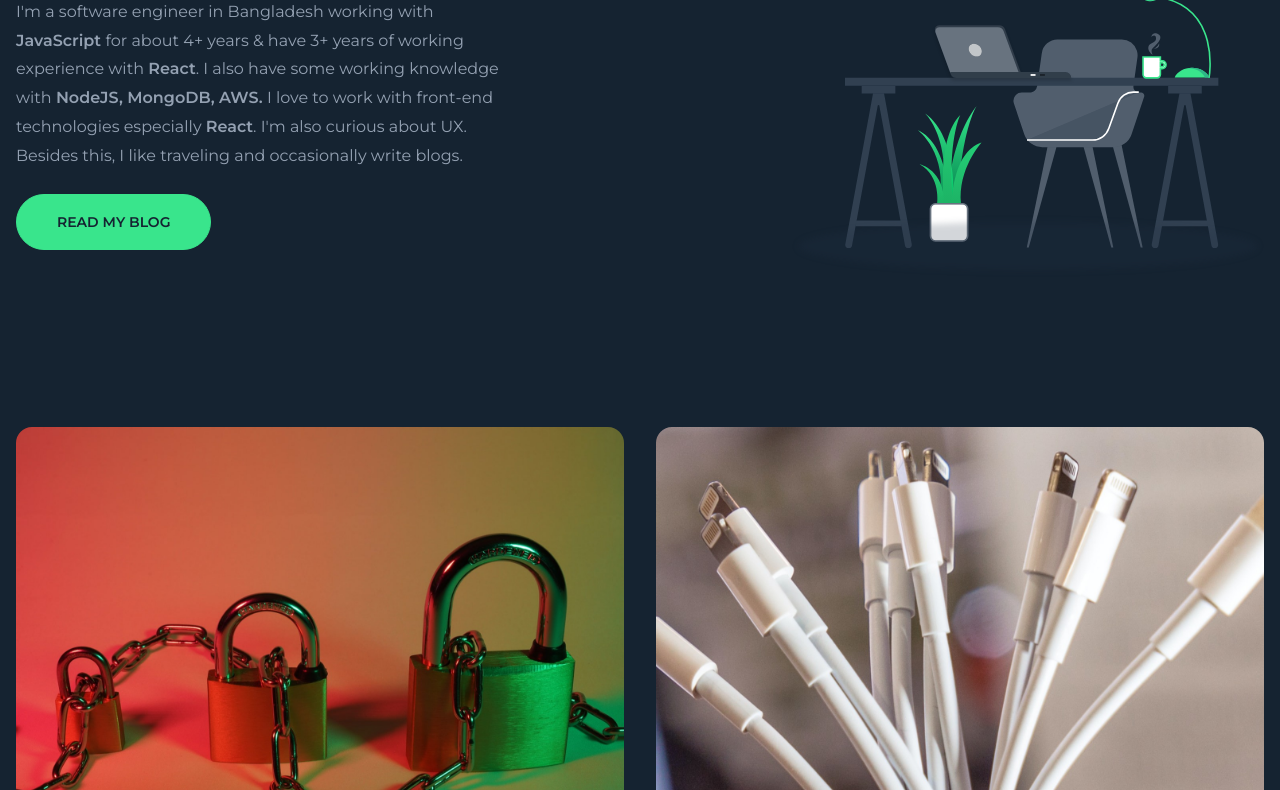
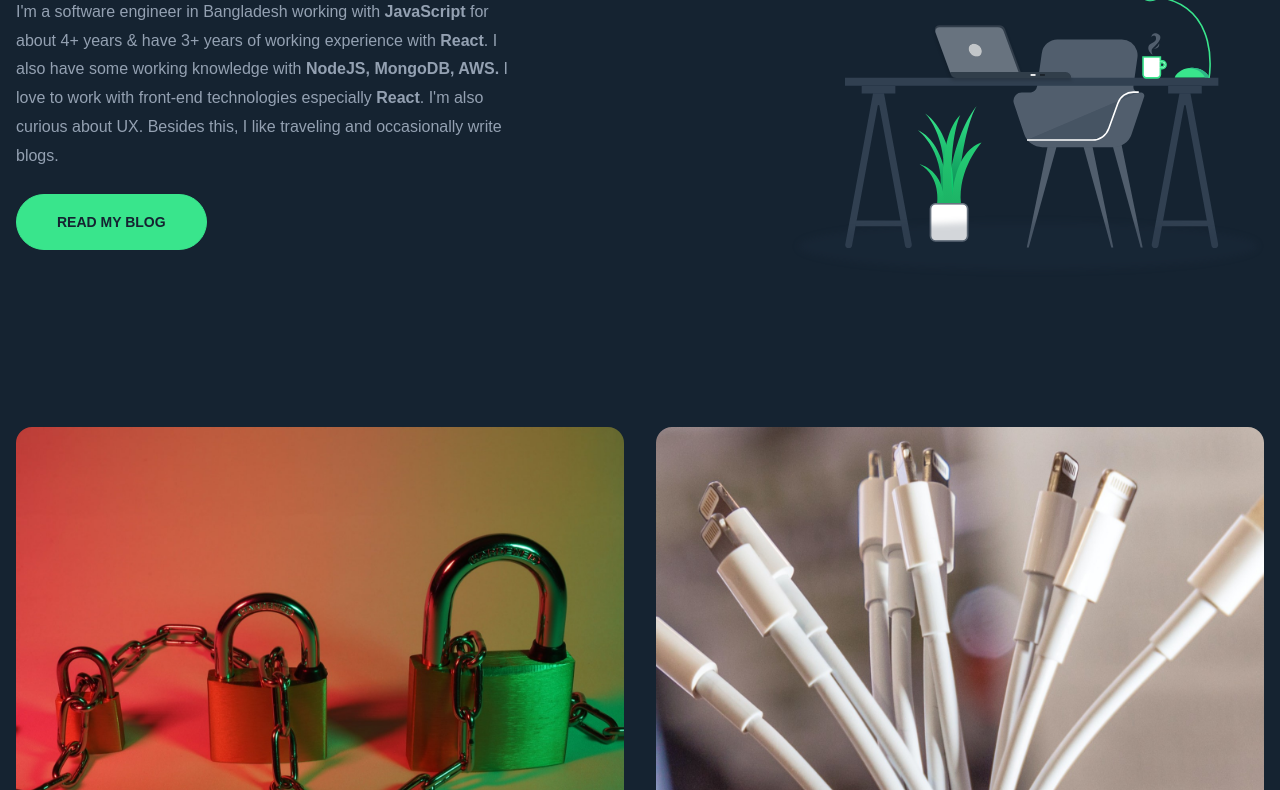
Before and after one commit to mbmohib/mohib.me, a Gatsby site: page / in a window 1280 px wide. Shown: the part 223-1013 px from the top of the page. Built offline with nearby package versions, Linux system fonts and the light colour scheme; Gatsby itself is replaced by a stand-in of ours.

```diff
--- a/src/style/font.css
+++ b/src/style/font.css
@@ -3,7 +3,7 @@
   font-family: 'Montserrat';
   font-style: normal;
   font-weight: 400;
-  font-display: swap;
+  font-display: optional;
   src: url('/fonts/montserrat/montserrat-v21-latin-regular.eot'); /* IE9 Compat Modes */
   src: local(''),
     url('/fonts/montserrat/montserrat-v21-latin-regular.eot?#iefix')
@@ -24,7 +24,7 @@
   font-family: 'Montserrat';
   font-style: normal;
   font-weight: 500;
-  font-display: swap;
+  font-display: optional;
   src: url('/fonts/montserrat/montserrat-v21-latin-500.eot'); /* IE9 Compat Modes */
   src: local(''),
     url('/fonts/montserrat/montserrat-v21-latin-500.eot?#iefix')
@@ -44,7 +44,7 @@
   font-family: 'Montserrat';
   font-style: normal;
   font-weight: 600;
-  font-display: swap;
+  font-display: optional;
   src: url('/fonts/montserrat/montserrat-v21-latin-600.eot'); /* IE9 Compat Modes */
   src: local(''),
     url('/fonts/montserrat/montserrat-v21-latin-600.eot?#iefix')
@@ -65,7 +65,7 @@
   font-family: 'Oxygen';
   font-style: normal;
   font-weight: 400;
-  font-display: swap;
+  font-display: optional;
   src: url('/fonts/oxygen/oxygen-v10-latin-regular.eot'); /* IE9 Compat Modes */
   src: local(''),
     url('/fonts/oxygen/oxygen-v10-latin-regular.eot?#iefix')
@@ -84,7 +84,7 @@
   font-family: 'Oxygen';
   font-style: normal;
   font-weight: 700;
-  font-display: swap;
+  font-display: optional;
   src: url('/fonts/oxygen/'); /* IE9 Compat Modes */
   src: local(''), url('/fonts/oxygen/?#iefix') format('embedded-opentype'),
     /* IE6-IE8 */ url('/fonts/oxygen/oxygen-v10-latin-700.woff2')
```
